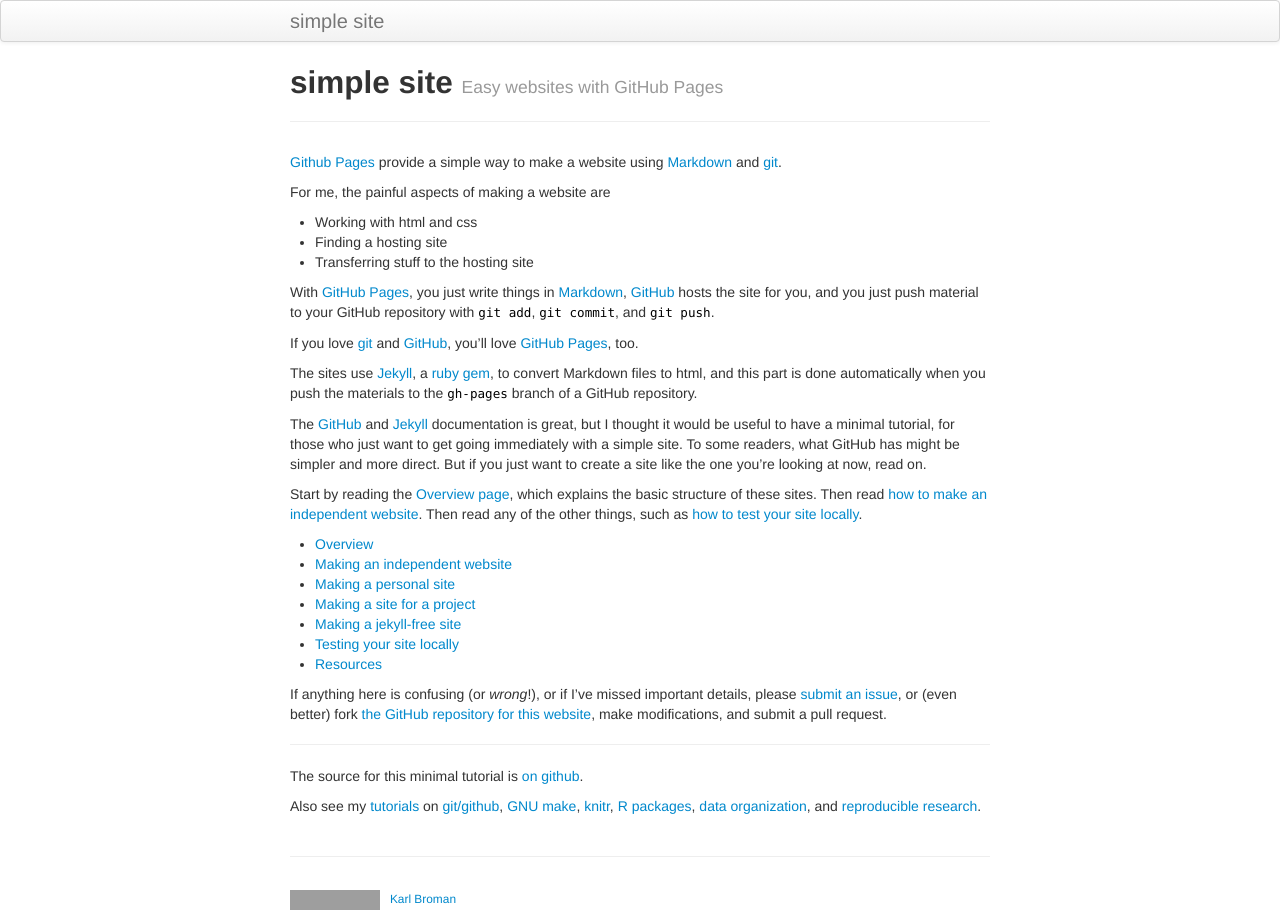
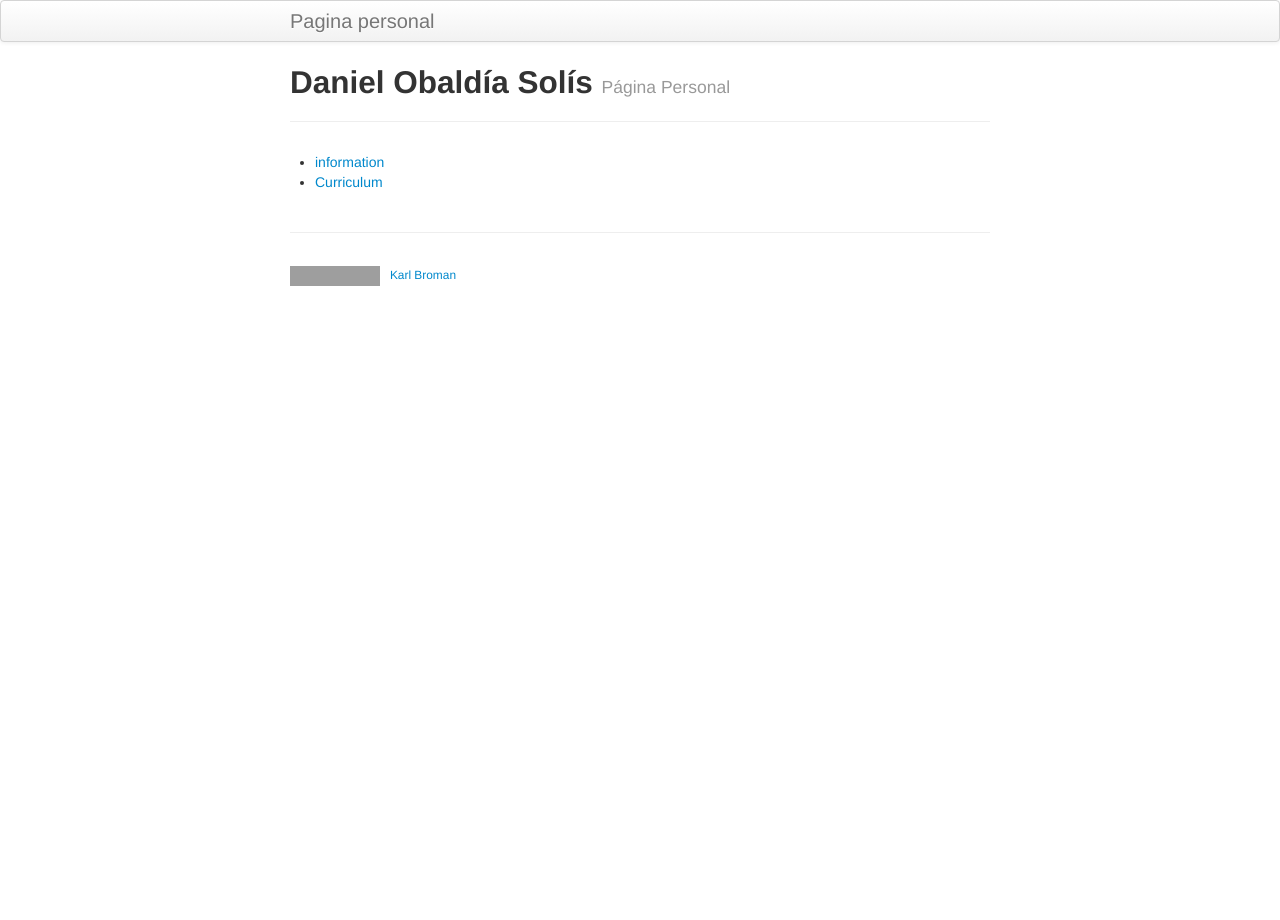
Before and after one commit to obaldia21/obaldia21.github.io, a Jekyll site: the page built from index.md, in a window 1280 px wide. Built offline with Jekyll 4.4.1, drawn with Linux system fonts in a browser that asks for light colours; grey boxes are pictures that could not be loaded.

Commit message:
Step 3
All data for the laboratory

```diff
--- a/_config.yml
+++ b/_config.yml
@@ -8,15 +8,15 @@ highlighter: rouge
 # Themes are encouraged to use these universal variables
 # so be sure to set them if your theme uses them.
 #
-title : simple site
+title : Pagina personal
 author :
-  name : Karl Broman
-  email : kbroman@gmail.com
-  github : kbroman
+  name : Daniel Obaldia
+  email : dovaldias56@gmail.com
+  github : obaldia21
   feedburner : nil
 
 # NOTE: Replacing this next line with your own URL
-production_url : https://kbroman.github.io/simple_site
+production_url : https://obaldia21.github.io/
 
 # Tell Github to use the kramdown markdown interpreter
 # (see https://help.github.com/articles/migrating-your-pages-site-from-maruku)
@@ -51,7 +51,7 @@ JB :
   #     This means always setting the protocol (http|https) or prefixing with "/"
   #
   # NOTE: Replace this next line with your own URL, likely with username.github.io
-  BASE_PATH : https://kbroman.org/simple_site
+  BASE_PATH : https://obaldia21.github.io/
 
   # By default, the asset_path is automatically defined relative to BASE_PATH plus the enabled theme.
   # ex: [BASE_PATH]/assets/themes/[THEME-NAME]
--- a/index.md
+++ b/index.md
@@ -1,72 +1,10 @@
 ---
 layout: page
-title: simple site
-tagline: Easy websites with GitHub Pages
-description: Minimal tutorial on making a simple website with GitHub Pages
+title: Daniel Obaldía Solís
+tagline: Página Personal
+description: Laboratorio 2 - Desarrollo de Aplicaciones
 ---
 
-[Github Pages](https://pages.github.com) provide a simple way to make a
-website using
-[Markdown](https://daringfireball.net/projects/markdown/) and
-[git](https://git-scm.com).
 
-For me, the painful aspects of making a website are
-
-- Working with html and css
-- Finding a hosting site
-- Transferring stuff to the hosting site
-
-With [GitHub Pages](https://pages.github.com), you just write things in
-[Markdown](https://daringfireball.net/projects/markdown/),
-[GitHub](https://github.com) hosts the site for you, and you just push
-material to your GitHub repository with `git add`, `git commit`, and
-`git push`.
-
-If you love [git](https://git-scm.com/) and
-[GitHub](https://github.com), you'll love
-[GitHub Pages](https://pages.github.com), too.
-
-The sites use [Jekyll](https://jekyllrb.com/), a
-[ruby](https://www.ruby-lang.org/en/) [gem](https://rubygems.org/), to
-convert Markdown files to html, and this part is done
-automatically when you push the materials to the `gh-pages` branch
-of a GitHub repository.
-
-The [GitHub](https://pages.github.com) and
-[Jekyll](https://jekyllrb.com) documentation is great, but I thought it
-would be useful to have a minimal tutorial, for those who just want to
-get going immediately with a simple site. To some readers, what GitHub
-has might be simpler and more direct.  But if you just want to create
-a site like the one you're looking at now, read on.
-
-Start by reading the [Overview page](pages/overview.html), which
-explains the basic structure of these sites. Then read
-[how to make an independent website](pages/independent_site.html). Then
-read any of the other things, such as
-[how to test your site locally](pages/local_test.html).
-
-- [Overview](pages/overview.html)
-- [Making an independent website](pages/independent_site.html)
-- [Making a personal site](pages/user_site.html)
-- [Making a site for a project](pages/project_site.html)
-- [Making a jekyll-free site](pages/nojekyll.html)
-- [Testing your site locally](pages/local_test.html)
-- [Resources](pages/resources.html)
-
-If anything here is confusing (or _wrong_!), or if I've missed
-important details, please
-[submit an issue](https://github.com/kbroman/simple_site/issues), or (even
-better) fork [the GitHub repository for this website](https://github.com/kbroman/simple_site),
-make modifications, and submit a pull request.
-
----
-
-The source for this minimal tutorial is [on github](https://github.com/kbroman/simple_site).
-
-Also see my [tutorials](https://kbroman.org/tutorials) on
-[git/github](https://kbroman.org/github_tutorial),
-[GNU make](https://kbroman.org/minimal_make),
-[knitr](https://kbroman.org/knitr_knutshell),
-[R packages](https://kbroman.org/pkg_primer),
-[data organization](https://kbroman.org/dataorg),
-and [reproducible research](https://kbroman.org/steps2rr).
+- [information](pages/information_site.md)
+- [Curriculum](pages/independent_site.html)
```
Also changed, not shown: pages/curriculum_site.md (added, +11 -0 lines), pages/information_site.md (added, +33 -0 lines), yo.png (added).
